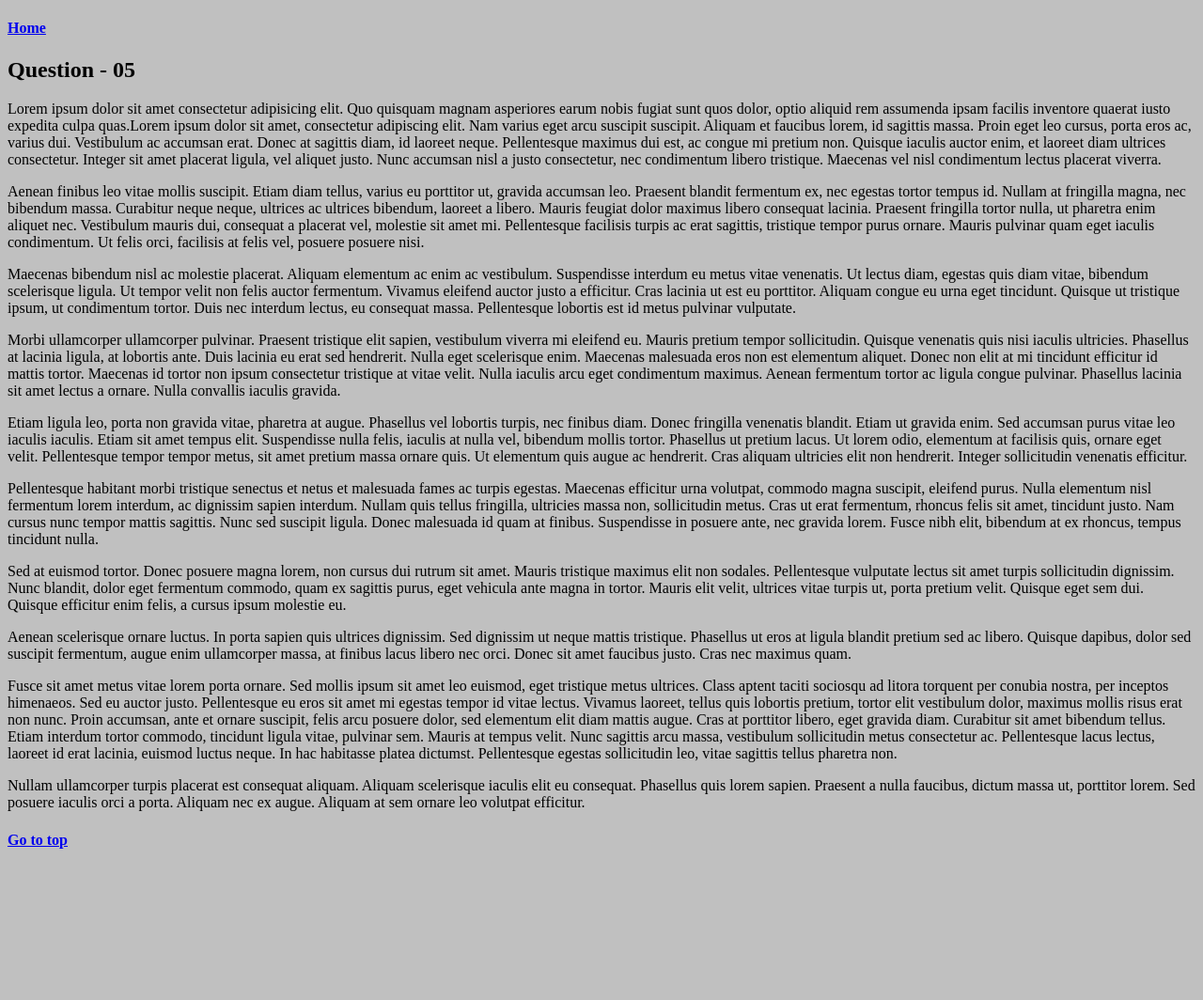
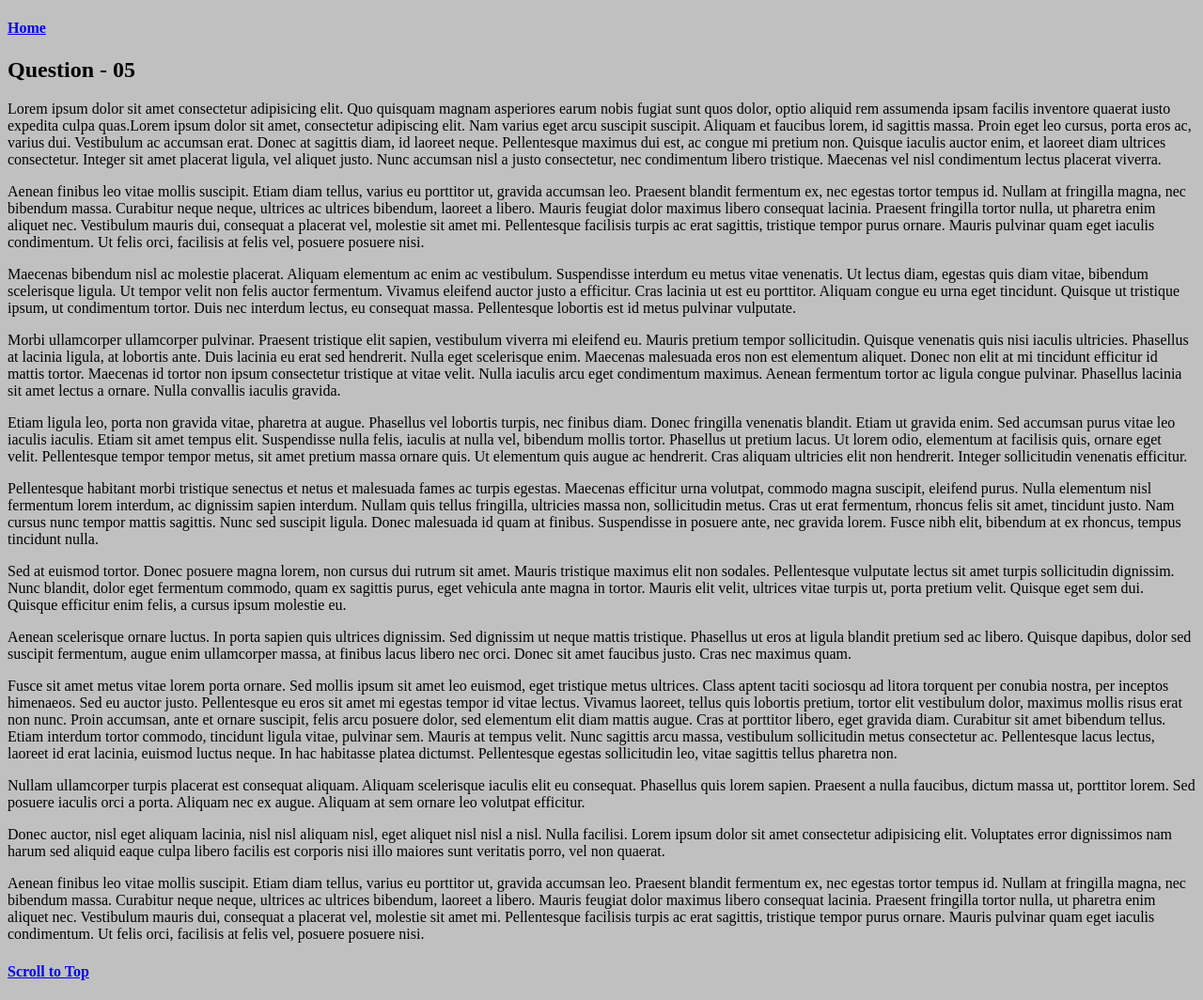
Before and after one commit to siddique-azhann/CA-304, a plain HTML site: page questions/05.html in a window 1280 px wide. Shown: the whole page at 94% size. Before the commit the page ends 924 px from the top, so only its background shows below. Drawn offline with Linux system fonts and the light colour scheme.

Commit message:
First Commit

```diff
--- a/questions/05.html
+++ b/questions/05.html
@@ -9,6 +9,11 @@
     <meta name="author" content="Mohd Azhan">
     <meta name="viewport" content="width=device-width, initial-scale=1.0">
     <title>Question - 05</title>
+    <style>
+        html {
+            scroll-behavior: smooth;
+        }
+    </style>
 </head>
 
 <body bgcolor="C0C0C0">
@@ -82,7 +87,23 @@
     <p>Nullam ullamcorper turpis placerat est consequat aliquam. Aliquam scelerisque iaculis elit eu consequat.
         Phasellus quis lorem sapien. Praesent a nulla faucibus, dictum massa ut, porttitor lorem. Sed posuere iaculis
         orci a porta. Aliquam nec ex augue. Aliquam at sem ornare leo volutpat efficitur.</p>
-    <h4><a href="#top">Go to top</a>
+
+    <p>Donec auctor, nisl eget aliquam lacinia, nisl nisl aliquam nisl, eget aliquet nisl nisl a nisl. Nulla facilisi.
+        Lorem ipsum dolor sit amet consectetur adipisicing elit. Voluptates error dignissimos nam harum sed aliquid
+        eaque culpa libero facilis est corporis nisi illo maiores sunt veritatis porro, vel non quaerat.
+    </p>
+
+    <p>Aenean finibus leo vitae mollis suscipit. Etiam diam tellus, varius eu porttitor ut, gravida accumsan leo.
+        Praesent blandit fermentum ex, nec egestas tortor tempus id. Nullam at fringilla magna, nec bibendum massa.
+        Curabitur neque neque, ultrices ac ultrices bibendum, laoreet a libero. Mauris feugiat dolor maximus libero
+        consequat lacinia. Praesent fringilla tortor nulla, ut pharetra enim aliquet nec. Vestibulum mauris dui,
+        consequat a placerat vel, molestie sit amet mi. Pellentesque facilisis turpis ac erat sagittis, tristique tempor
+        purus ornare. Mauris pulvinar quam eget iaculis condimentum. Ut felis orci, facilisis at felis vel, posuere
+        posuere nisi.</p>
+
+    <h4><a href="#top">
+            Scroll to Top
+        </a>
     </h4>
 </body>
 
```
